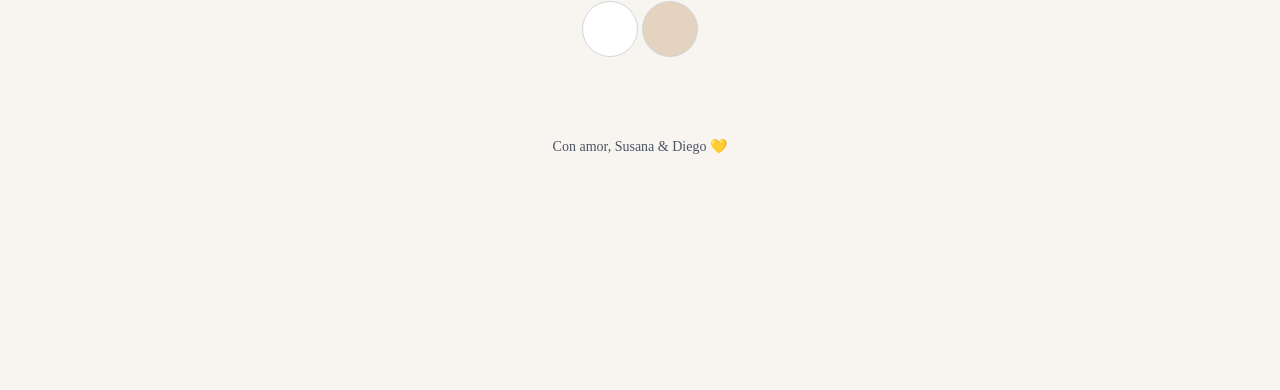
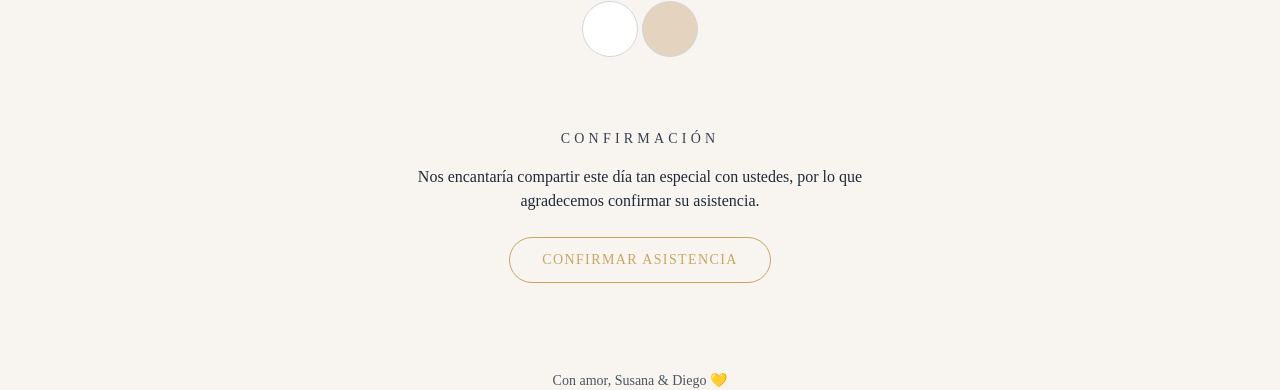
Before and after one commit to Susanabt1001419/Invitacion---Boda, a Next.js app: page / in a window 1280 px wide. Shown: the part 4583-4973 px from the top of the page. Before the commit the page ends 4780 px from the top, so only its background shows below. Built offline with nearby package versions, Linux system fonts and the light colour scheme.

Commit message:
Update index.js

```diff
--- a/pages/index.js
+++ b/pages/index.js
@@ -350,6 +350,66 @@ export default function Home() {
         </div>
 
       </Section>
+      {/* ✅ CONFIRMACIÓN DE ASISTENCIA */}
+      <Section id="rsvp" className="pt-8 pb-12">
+
+        {/* SUBTÍTULO */}
+        <h3
+          className="
+            tracking-[0.3em]
+            uppercase
+            text-xs
+            sm:text-sm
+            text-gray-700
+            mb-4
+          "
+        >
+          Confirmación
+        </h3>
+
+        {/* TEXTO PRINCIPAL */}
+        <p
+          className="
+            max-w-md
+            mx-auto
+            text-gray-800
+            text-sm
+            sm:text-base
+            leading-relaxed
+            mb-6
+          "
+        >
+          Nos encantaría compartir este día tan especial con ustedes,
+          por lo que agradecemos confirmar su asistencia.
+        </p>
+
+        {/* BOTÓN */}
+        <a
+          href="https://docs.google.com/forms/d/e/1FAIpQLSfLTF-SPrQvo_RqEFKqa9jlP_uwxDc1AvXihG2pBUzdE9Sp9w/viewform?usp=dialog"
+          target="_blank"
+          rel="noopener noreferrer"
+          className="
+            inline-block
+            px-8
+            py-3
+            rounded-full
+            border
+            border-gold
+            text-gold
+            tracking-widest
+            uppercase
+            text-xs
+            sm:text-sm
+            hover:bg-gold
+            hover:text-white
+            transition
+          "
+        >
+          Confirmar asistencia
+        </a>
+
+      </Section>
+
 
       {/* 🌿 FOOTER */}
       <footer className="py-10 text-sm text-gray-600">
```
